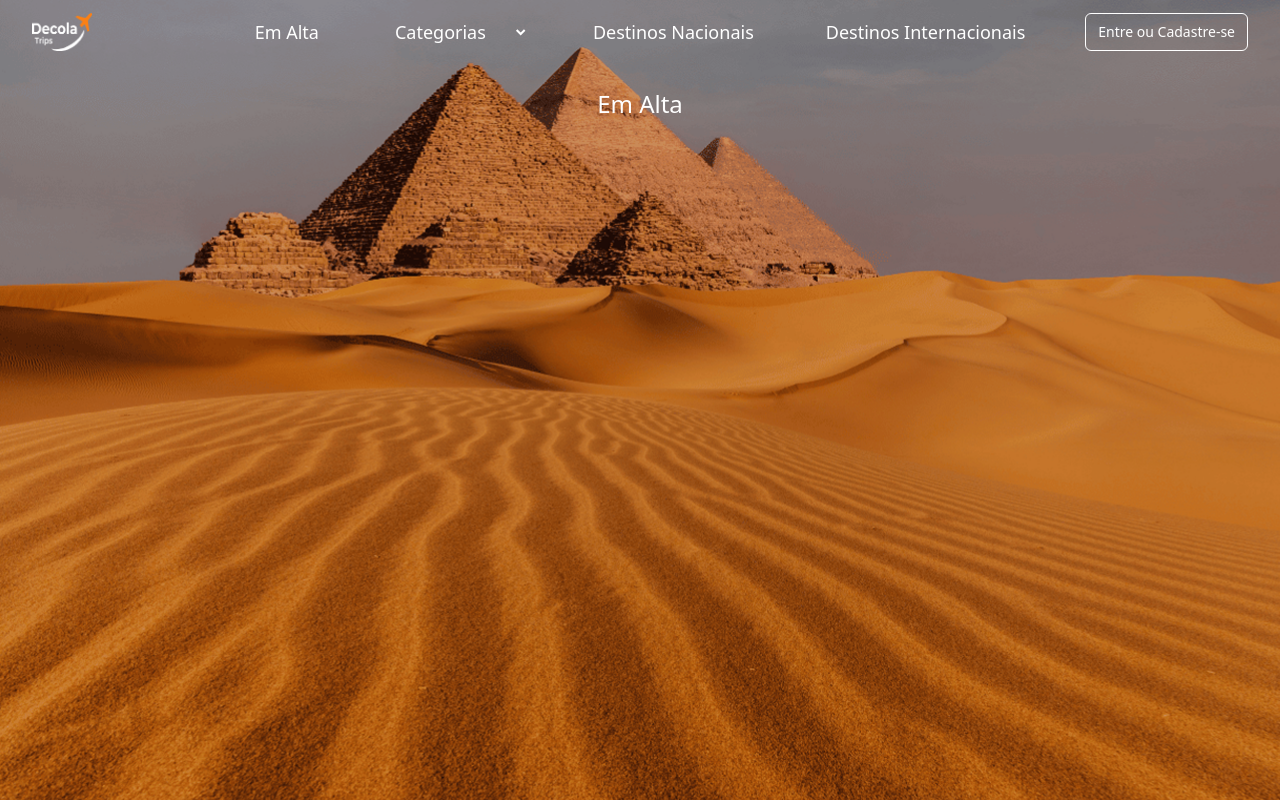
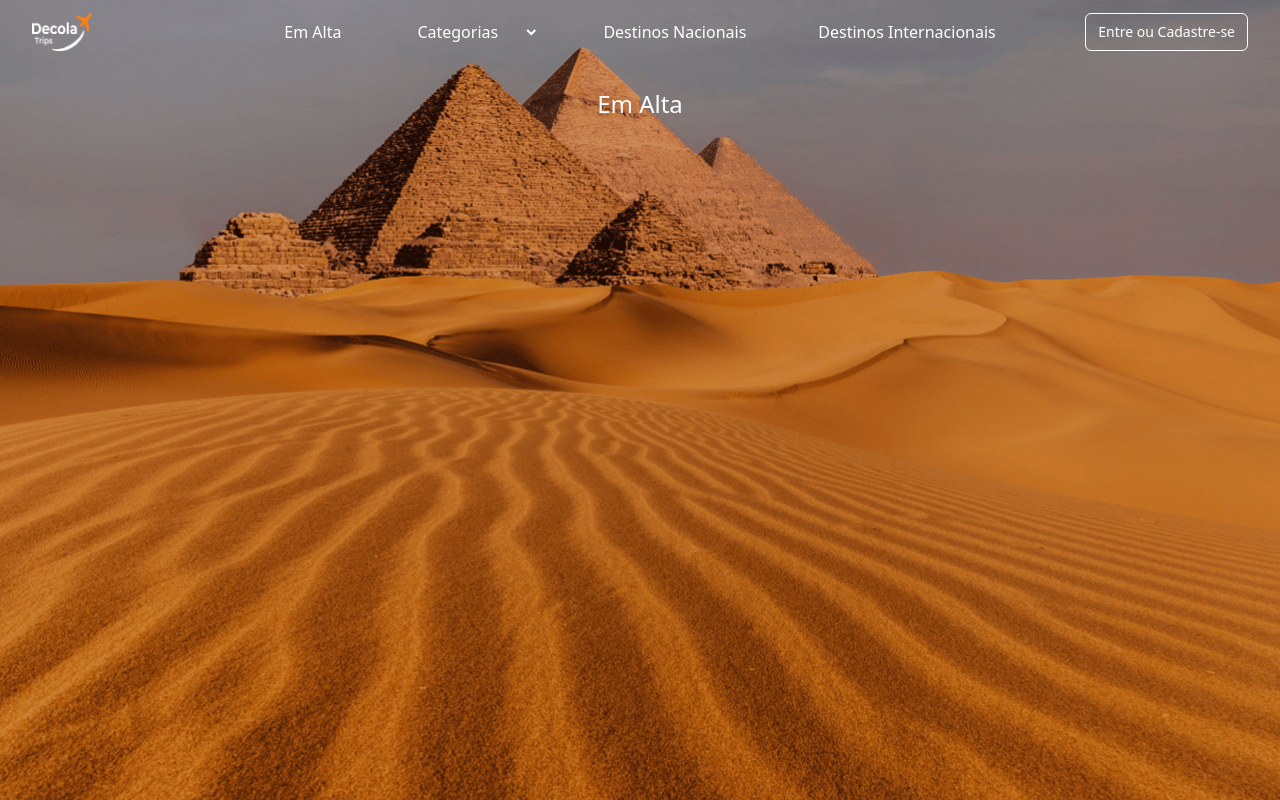
Before and after one commit to DecolaTrips/decolatrips-frontend, an Angular app: page /emalta in a window 1280 px wide. Built offline with nearby package versions, Linux system fonts and the light colour scheme.

Commit message:
feat: update navbar styles to enhance visibility and consistency across links

```diff
--- a/src/app/components/navbar/navbar.html
+++ b/src/app/components/navbar/navbar.html
@@ -23,20 +23,20 @@
       <!-- Logo à esquerda - agora oculta em mobile sempre -->
       <div class="hidden md:flex shrink-0 items-center">
         <a href="/home">
-          <img src="logo_branco.png" alt="Decola Trips" class="h-8 w-auto" style="width: 60px; height: auto;"/>
+          <img src="logo_branco.png" alt="Decola Trips" class="h-8 w-auto" style="width: 60px; height: auto"/>
         </a>
       </div>
       <!-- Menu centralizado -->
       <div class="hidden md:flex absolute left-1/2 transform -translate-x-1/2">
         <div class="flex space-x-8">
           <div>
-            <a href="/emalta" class="rounded-md px-5 py-2 flex items-center space-x-2 hover:bg-orange-500 text-lg font-medium text-white whitespace-nowrap">
+            <a href="/emalta" class="rounded-md px-5 py-2 flex items-center space-x-2 hover:bg-primary text-base font-medium text-white whitespace-nowrap">
               Em Alta
             </a>
           </div>
           <div
-            class="rounded-md py-1 px-3 flex items-center space-x-2 hover:bg-orange-500 text-lg font-medium text-white whitespace-nowrap">
-            <select class="text-white rounded px-2 py-1 rounded-md bg-transparent hover:bg-orange-500">
+            class="rounded-md py-1 px-3 flex items-center space-x-2 hover:bg-primary text-base font-medium text-white whitespace-nowrap">
+            <select class="text-white rounded px-2 py-1 rounded-md bg-transparent">
               <option class="text-black bg-white">Categorias</option>
               <option value="aventura" class="text-black bg-white">Aventura</option>
               <option value="praia" class="text-black bg-white">Praia</option>
@@ -45,12 +45,12 @@
             </select>
           </div>
           <div>
-            <a href="/destinos/nacionais" class="rounded-md px-5 py-2 flex items-center space-x-2 hover:bg-orange-500 text-lg font-medium text-white whitespace-nowrap">
+            <a href="/destinos/nacionais" class="rounded-md px-5 py-2 flex items-center space-x-2 hover:bg-primary text-base font-medium text-white whitespace-nowrap">
               Destinos Nacionais
             </a>
           </div>
           <div>
-            <a href="/destinos/internacionais" class="rounded-md px-5 py-2 flex items-center space-x-2 hover:bg-orange-500 text-lg font-medium text-white whitespace-nowrap">
+            <a href="/destinos/internacionais" class="rounded-md px-5 py-2 flex items-center space-x-2 hover:bg-primary text-base font-medium text-white whitespace-nowrap">
               Destinos Internacionais
             </a>
           </div>
@@ -60,7 +60,7 @@
       <div class="flex items-center">
         <div class="hidden md:flex items-center">
           <a href="#"
-            class="rounded-md px-3 py-2 text-sm font-small text-white hover:bg-orange-500 hover:text-white border-1 border-solid border-white hover:border-transparent">
+            class="rounded-md px-3 py-2 text-sm font-small text-white hover:bg-primary hover:text-white border-1 border-solid border-white hover:border-transparent">
             Entre ou Cadastre-se
           </a>
         </div>
@@ -71,29 +71,29 @@
   <div id="mobile-menu" [class]="isMobileMenuOpen ? 'md:hidden' : 'hidden md:hidden'">
     <div class="space-y-1 px-2 pt-2 pb-3">
       <a href="/home" (click)="closeMobileMenu()" aria-current="page"
-        class="block rounded-md px-3 py-2 text-base font-medium text-gray-300 hover:bg-orange-500 hover:text-white">
+        class="block rounded-md px-3 py-2 text-base font-medium text-gray-300 hover:bg-primary hover:text-white">
         Página Inicial
       </a>
       <a href="/emalta" (click)="closeMobileMenu()" aria-current="page"
-        class="block rounded-md px-3 py-2 text-base font-medium text-gray-300 hover:bg-orange-500 hover:text-white">
+        class="block rounded-md px-3 py-2 text-base font-medium text-gray-300 hover:bg-primary hover:text-white">
         Em Alta
       </a>
       <a href="/categorias" (click)="closeMobileMenu()"
-        class="block rounded-md px-3 py-2 text-base font-medium text-gray-300 hover:bg-orange-500 hover:text-white">
+        class="block rounded-md px-3 py-2 text-base font-medium text-gray-300 hover:bg-primary hover:text-white">
         Categorias
       </a>
       <a href="/destinos/nacionais" (click)="closeMobileMenu()"
-        class="block rounded-md px-3 py-2 text-base font-medium text-gray-300 hover:bg-orange-500 hover:text-white">
+        class="block rounded-md px-3 py-2 text-base font-medium text-gray-300 hover:bg-primary hover:text-white">
         Destinos Nacionais
       </a>
       <a href="/destinos/internacionais" (click)="closeMobileMenu()"
-        class="block rounded-md px-3 py-2 text-base font-medium text-gray-300 hover:bg-orange-500 hover:text-white">
+        class="block rounded-md px-3 py-2 text-base font-medium text-gray-300 hover:bg-primary hover:text-white">
         Destinos Internacionais
       </a>
       <!-- Mobile login button -->
       <div class="pt-4 pb-3 border-t border-gray-700">
         <a href="#" (click)="closeMobileMenu()"
-          class="block rounded-md px-3 py-2 text-base font-medium text-white hover:bg-orange-500">
+          class="block rounded-md px-3 py-2 text-base font-medium text-white hover:bg-primary">
           Entre ou Cadastre-se
         </a>
       </div>
```
